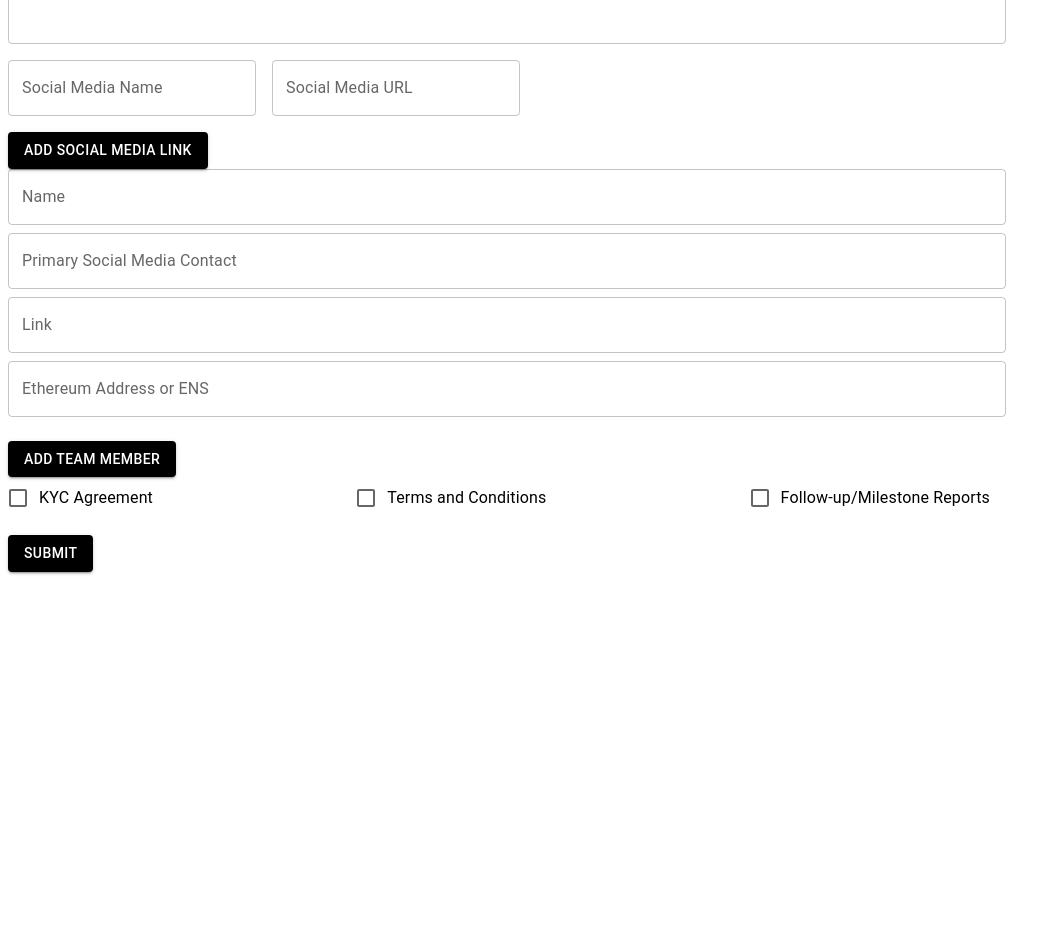
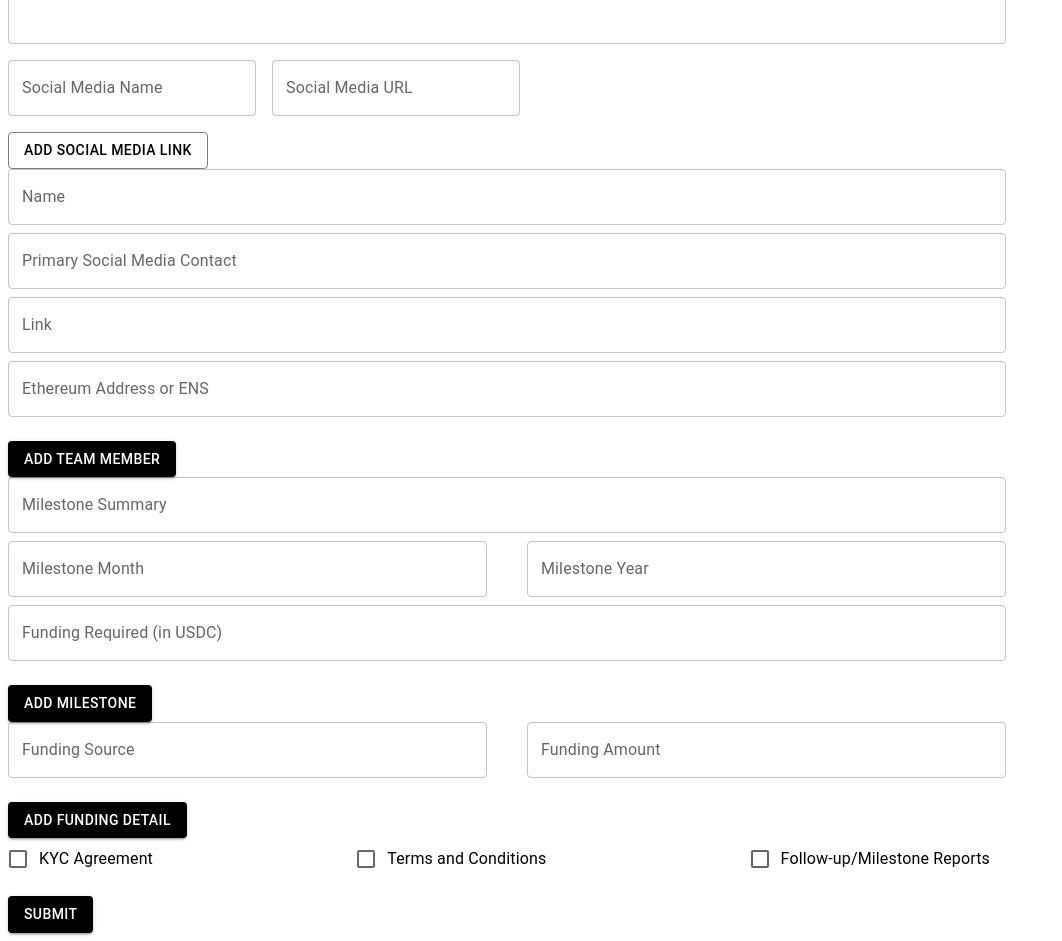
Before and after one commit to boilerrat/grant-attestoor, a Next.js app: page / in a window 1280 px wide. Shown: the part 1060-2001 px from the top of the page, without its empty margins (0-1062 px from the left). Before the commit the page ends 1640 px from the top, so only its background shows below. Built offline with nearby package versions, Linux system fonts and the light colour scheme; what wagmi would draw is missing.

Commit message:
form UX complete

```diff
--- a/components/forms.tsx
+++ b/components/forms.tsx
@@ -12,7 +12,10 @@ import {
   SelectChangeEvent,
 } from '@mui/material';
 
-// Define the shape of the form data
+{/*===========================================================*/}
+{/*}=========== Define the shape of the form data ============*/}
+{/*}==========================================================*/}
+
 export interface FormData {
   grantType: string;
   safeAddress: string;
@@ -24,22 +27,27 @@ export interface FormData {
   differentiation: string;
   teamMembers: TeamMember[];
   teamExperience: string;
-  milestones: string;
-  fundingRequirements: string;
-  priorFunding: string;
+  milestones: Milestone[];
+  priorFunding: FundingDetail[];
   links: { platform: string, url: string }[];
   kycAgreement: boolean;
   termsAndConditions: boolean;
   followUpReports: boolean;
 }
 
-// Define the shape of a social media link
-interface SocialMediaLink {
+{/*===========================================================*/}
+//======== Define the shape of a social media link ===========
+{/*===========================================================*/}
+
+export interface SocialMediaLink {
   name: string;
   url: string;
 }
 
+{/*===========================================================*/}
 // Define the shape of a team member
+{/*===========================================================*/}
+
 export interface TeamMember {
   name: string;
   primarySocialMedia: string;
@@ -47,7 +55,30 @@ export interface TeamMember {
   ethAddressOrENS: string;
 }
 
+{/*===========================================================*/}
+// Define the shape of milestones
+{/*===========================================================*/}
+
+export interface Milestone {
+  summary: string;
+  month: string;
+  year: string;
+  fundingRequired: string;
+}
+
+{/*===========================================================*/}
+// Define Shape of Prior funding detail
+{/*===========================================================*/}
+
+export interface FundingDetail {
+  source: string;
+  amount: string;
+}
+
+{/*===========================================================*/}
 // Define the props for the GrantApplicationForm component
+{/*===========================================================*/}
+
 interface GrantApplicationFormProps {
   formData: FormData;
   handleInputChange: (e: ChangeEvent<HTMLInputElement | HTMLTextAreaElement>) => void;
@@ -59,22 +90,34 @@ interface GrantApplicationFormProps {
 
 const GrantApplicationForm: React.FC<GrantApplicationFormProps> = ({ formData, handleInputChange, handleSelectChange, handleSubmit, handleSocialMediaLinkChange, handleTeamMemberChange }) => {
 
+  {/*===========================================================*/}
   // State to manage social media links
+  {/*===========================================================*/}
+
   const [socialMediaLinks, setSocialMediaLinks] = useState<SocialMediaLink[]>([
     { name: '', url: '' }
   ]);
 
+  {/*===========================================================*/}
   // State to manage team members
+  {/*===========================================================*/}
+
   const [teamMembers, setTeamMembers] = useState<TeamMember[]>([
     { name: '', primarySocialMedia: '', link: '', ethAddressOrENS: '' }
   ]);
 
+  {/*===========================================================*/}
   // Function to handle checkbox changes
+  {/*===========================================================*/}
+
   const handleCheckboxChange = (e: ChangeEvent<HTMLInputElement>) => {
     handleInputChange(e);
   };
 
+{/*===========================================================*/}
   // Function to handle social media input changes
+{/*===========================================================*/}
+
   const handleSocialMediaInputChange = (e: ChangeEvent<HTMLInputElement>, index: number) => {
     const { name, value } = e.target;
     const newLinks = [...socialMediaLinks];
@@ -91,7 +134,10 @@ const GrantApplicationForm: React.FC<GrantApplicationFormProps> = ({ formData, h
     handleSocialMediaLinkChange(updatedLinks);
   };
 
+{/*===========================================================*/}
   // Function to handle team member input changes
+{/*===========================================================*/}
+
   const handleTeamMemberInputChange = (e: ChangeEvent<HTMLInputElement>, index: number) => {
     const { name, value } = e.target;
     const newTeamMembers = [...teamMembers];
@@ -101,15 +147,80 @@ const GrantApplicationForm: React.FC<GrantApplicationFormProps> = ({ formData, h
     handleTeamMemberChange(newTeamMembers);
   };
 
+{/*===========================================================*/}
   // Function to add a new social media link input field
+{/*===========================================================*/}
+
   const addSocialMediaLink = () => {
     setSocialMediaLinks([...socialMediaLinks, { name: '', url: '' }]);
   };
 
+{/*===========================================================*/}
   // Function to add a new team member input field
+{/*===========================================================*/}
+
   const addTeamMember = () => {
     setTeamMembers([...teamMembers, { name: '', primarySocialMedia: '', link: '', ethAddressOrENS: '' }]);
   };
+
+{/*===========================================================*/}
+  // Add this state to manage milestones
+{/*===========================================================*/}
+
+const [milestones, setMilestones] = useState<Milestone[]>([
+  { summary: '', month: '', year: '', fundingRequired: '' }
+]);
+
+{/*===========================================================*/}
+// Add this function to handle milestone input changes
+{/*===========================================================*/}
+
+const handleMilestoneInputChange = (e: ChangeEvent<HTMLInputElement>, index: number) => {
+  const { name, value } = e.target;
+  const newMilestones = [...milestones];
+  newMilestones[index][name as keyof Milestone] = value;
+  setMilestones(newMilestones);
+{/*===========================================================*/}
+  // Update the parent component's state
+{/*===========================================================*/}
+
+  handleInputChange({ target: { name: 'milestones', value: newMilestones } } as any);
+};
+
+{/*===========================================================*/}
+// Add this function to add a new milestone input field
+{/*===========================================================*/}
+
+const addMilestone = () => {
+  setMilestones([...milestones, { summary: '', month: '', year: '', fundingRequired: '' }]);
+};
+
+{/*===========================================================*/}
+// Add this state to manage prior funding details
+{/*===========================================================*/}
+
+const [priorFundingDetails, setPriorFundingDetails] = useState<FundingDetail[]>([
+  { source: '', amount: '' }
+]);
+
+{/*===========================================================*/}
+// Function to add a new funding detail
+{/*===========================================================*/}
+
+const addFundingDetail = () => {
+  setPriorFundingDetails([...priorFundingDetails, { source: '', amount: '' }]);
+};
+
+{/*===========================================================*/}
+// Function to handle prior funding input changes
+{/*===========================================================*/}
+
+const handlePriorFundingInputChange = (e: ChangeEvent<HTMLInputElement>, index: number) => {
+  const { name, value } = e.target;
+  const newFundingDetails = [...priorFundingDetails];
+  newFundingDetails[index][name as keyof FundingDetail] = value;
+  setPriorFundingDetails(newFundingDetails);
+};
 
   return (
     <Box sx={{ flexGrow: 1, pr: 2 }}>
@@ -130,7 +241,10 @@ const GrantApplicationForm: React.FC<GrantApplicationFormProps> = ({ formData, h
           </Select>
         </FormControl>
 
+{/*===========================================================*/}
         {/* Text Field for Safe Address */}
+{/*===========================================================*/}
+
         <TextField
           fullWidth
           label="Safe Address"
@@ -140,7 +254,10 @@ const GrantApplicationForm: React.FC<GrantApplicationFormProps> = ({ formData, h
           sx={{ mb: 2 }}
         />
 
+{/*===========================================================*/}
         {/* Text Field for Request Amount */}
+{/*===========================================================*/}
+
         <TextField
           fullWidth
           label="Request Amount (in USDC)"
@@ -150,7 +267,10 @@ const GrantApplicationForm: React.FC<GrantApplicationFormProps> = ({ formData, h
           sx={{ mb: 2 }}
         />
 
+{/*===========================================================*/}
         {/* Text Field for Project Details */}
+{/*===========================================================*/}
+
         <TextField
           fullWidth
           label="Provide a brief description of your project? (300 word max)"
@@ -162,7 +282,10 @@ const GrantApplicationForm: React.FC<GrantApplicationFormProps> = ({ formData, h
           sx={{ mb: 2 }}
         />
 
+{/*===========================================================*/}
         {/* Text Field for Problem Solving */}
+{/*===========================================================*/}
+
         <TextField
           fullWidth
           label="What problem is your project solving? Why is that important? (300 word max)"
@@ -174,7 +297,10 @@ const GrantApplicationForm: React.FC<GrantApplicationFormProps> = ({ formData, h
           sx={{ mb: 2 }}
         />
 
+{/*===========================================================*/}
         {/* Text Field for Ecosystem Benefit */}
+{/*===========================================================*/}
+
         <TextField
           fullWidth
           label="How does this project Benefit our Ecosystem? (300 word max)"
@@ -186,7 +312,10 @@ const GrantApplicationForm: React.FC<GrantApplicationFormProps> = ({ formData, h
           sx={{ mb: 2 }}
         />
 
+{/*===========================================================*/}
         {/* Text Field for Value Proposition */}
+{/*===========================================================*/}
+
         <TextField
           fullWidth
           label="What would you define as your projects 'value proposition'? (100 word max)"
@@ -198,7 +327,10 @@ const GrantApplicationForm: React.FC<GrantApplicationFormProps> = ({ formData, h
           sx={{ mb: 2 }}
         />
 
+{/*===========================================================*/}
         {/* Text Field for Differentiation */}
+{/*===========================================================*/}
+
         <TextField
           fullWidth
           label="What differentiates your projects from others? Who is your competition? (300 word max)"
@@ -210,7 +342,10 @@ const GrantApplicationForm: React.FC<GrantApplicationFormProps> = ({ formData, h
           sx={{ mb: 2 }}
         />
 
+{/*===========================================================*/}
         {/* Text Field for Team Experience */}
+{/*===========================================================*/}
+
         <TextField
           fullWidth
           label="Briefly describe your team's experience, listing some projects they have worked on. (300 word max)"
@@ -222,7 +357,10 @@ const GrantApplicationForm: React.FC<GrantApplicationFormProps> = ({ formData, h
           sx={{ mb: 2 }}
         />
 
+{/*===========================================================*/}
         {/* Dynamic Fields for Social Media Links */}
+{/*===========================================================*/}
+
         {socialMediaLinks.map((link, index) => (
           <Box key={index} sx={{ display: 'flex', alignItems: 'center', mb: 2 }}>
             <TextField
@@ -241,15 +379,21 @@ const GrantApplicationForm: React.FC<GrantApplicationFormProps> = ({ formData, h
           </Box>
         ))}
 
+{/*===========================================================*/}
         {/* "Add Social Media Link" Button */}
-        <Button variant="contained" color="primary" onClick={addSocialMediaLink}>
+{/*===========================================================*/}
+
+        <Button variant="outlined" color="primary" onClick={addSocialMediaLink}>
           Add Social Media Link
         </Button>
 
         {/* Line Break */}
         <br />
 
+{/*===========================================================*/}
         {/* Dynamic Fields for Team Members */}
+{/*===========================================================*/}
+
         {teamMembers.map((member, index) => (
           <Box key={index} sx={{ display: 'flex', flexDirection: 'column', mb: 2 }}>
             <TextField
@@ -283,12 +427,94 @@ const GrantApplicationForm: React.FC<GrantApplicationFormProps> = ({ formData, h
           </Box>
         ))}
 
+{/*===========================================================*/}
         {/* "Add Team Member" Button */}
+{/*===========================================================*/}
+
         <Button variant="contained" color="primary" onClick={addTeamMember}>
           Add Team Member
         </Button>
 
+{/*===========================================================*/}
+        {/*  Add Milestones section*/}
+{/*===========================================================*/}
+
+        {milestones.map((milestone, index) => (
+          <Box key={index} sx={{ display: 'flex', flexDirection: 'column', mb: 2 }}>
+            <TextField
+              label="Milestone Summary"
+              name="summary"
+              value={milestone.summary}
+              onChange={(e: ChangeEvent<HTMLInputElement>) => handleMilestoneInputChange(e, index)}
+              sx={{ mb: 1 }}
+            />
+          <Box sx={{ display: 'flex', justifyContent: 'space-between' }}>
+              <TextField
+                label="Milestone Month"
+                name="month"
+                value={milestone.month}
+                onChange={(e: ChangeEvent<HTMLInputElement>) => handleMilestoneInputChange(e, index)}
+                sx={{ mb: 1, width: '48%' }}
+              />
+              <TextField
+                label="Milestone Year"
+                name="year"
+                value={milestone.year}
+                onChange={(e: ChangeEvent<HTMLInputElement>) => handleMilestoneInputChange(e, index)}
+                sx={{ mb: 1, width: '48%' }}
+              />
+            </Box>
+            <TextField
+              label="Funding Required (in USDC)"
+              name="fundingRequired"
+              value={milestone.fundingRequired}
+              onChange={(e: ChangeEvent<HTMLInputElement>) => handleMilestoneInputChange(e, index)}
+              sx={{ mb: 1 }}
+            />
+          </Box>
+        ))}
+
+{/*===========================================================*/}
+        {/* "Add Milestone" Button */}
+{/*===========================================================*/}
+
+        <Button variant="contained" color="primary" onClick={addMilestone}>
+          Add Milestone
+        </Button>
+                {priorFundingDetails.map((funding, index) => (
+          <Box key={index} sx={{ display: 'flex', flexDirection: 'column', mb: 2 }}>
+            {/* New fields for Funding Source and Funding Amount */}
+            <Box sx={{ display: 'flex', justifyContent: 'space-between' }}>
+              <TextField
+                label="Funding Source"
+                name="source"
+                value={funding.source}
+                onChange={(e: ChangeEvent<HTMLInputElement>) => handlePriorFundingInputChange(e, index)}
+                sx={{ mb: 1, width: '48%' }}
+              />
+              <TextField
+                label="Funding Amount"
+                name="amount"
+                value={funding.amount}
+                onChange={(e: ChangeEvent<HTMLInputElement>) => handlePriorFundingInputChange(e, index)}
+                sx={{ mb: 1, width: '48%' }}
+              />
+            </Box>
+          </Box>
+        ))}
+
+{/*===========================================================*/}
+          {/* Add funding source button */}
+{/*===========================================================*/}
+
+        <Button variant="contained" color="primary" onClick={addFundingDetail}>
+          Add Funding Detail
+        </Button>
+
+{/*===========================================================*/}
         {/* Checkboxes */}
+{/*===========================================================*/}
+
         <Box sx={{ display: 'flex', justifyContent: 'space-between', mb: 2 }}>
           <FormControlLabel
             control={
@@ -322,7 +548,9 @@ const GrantApplicationForm: React.FC<GrantApplicationFormProps> = ({ formData, h
           />
         </Box>
 
+{/*===========================================================*/}
         {/* Submit Button */}
+{/*===========================================================*/}
         <Button variant="contained" color="primary" onClick={handleSubmit}>
           Submit
         </Button>
--- a/pages/index.tsx
+++ b/pages/index.tsx
@@ -24,9 +24,8 @@ const Home: NextPage = () => {
     differentiation: '',
     teamMembers: [],
     teamExperience: '',
-    milestones: '',
-    fundingRequirements: '',
-    priorFunding: '',
+    milestones: [],
+    priorFunding: [],
     links: [],
     kycAgreement: false,
     termsAndConditions: false,
```
